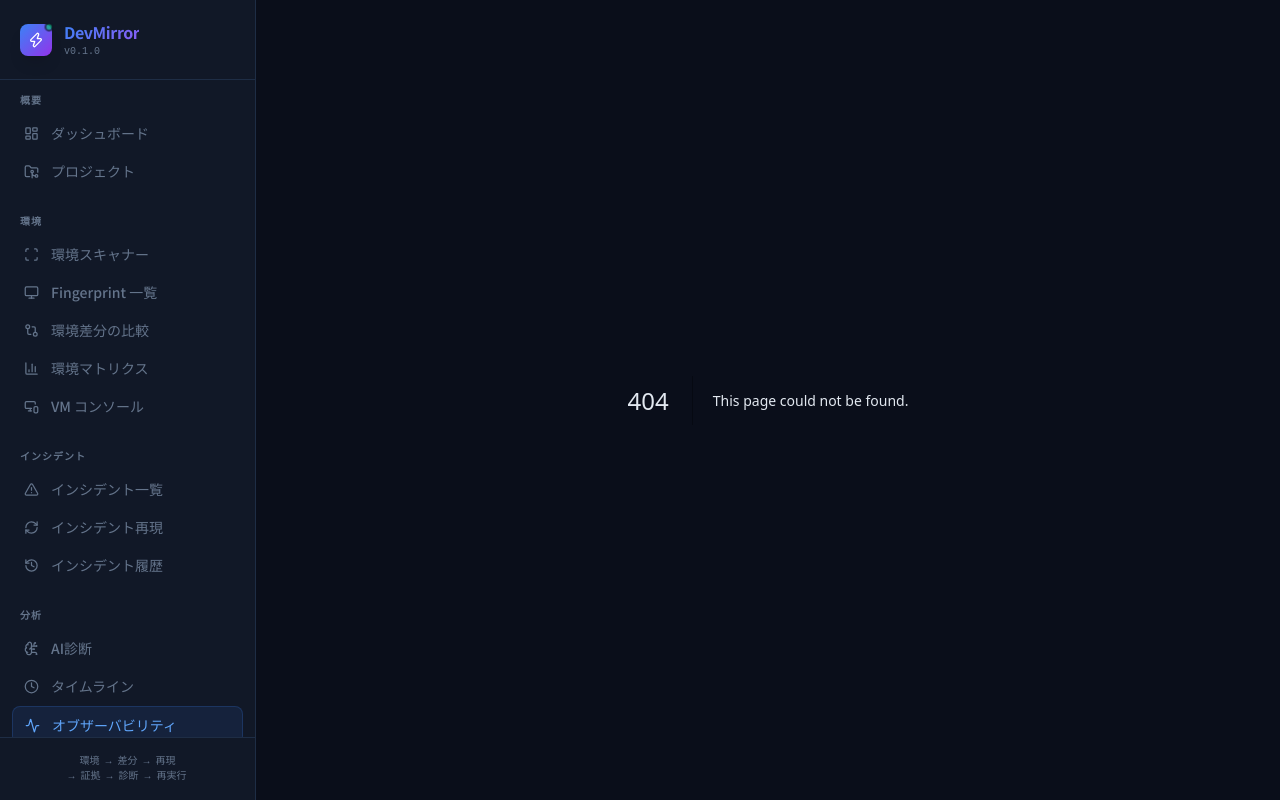
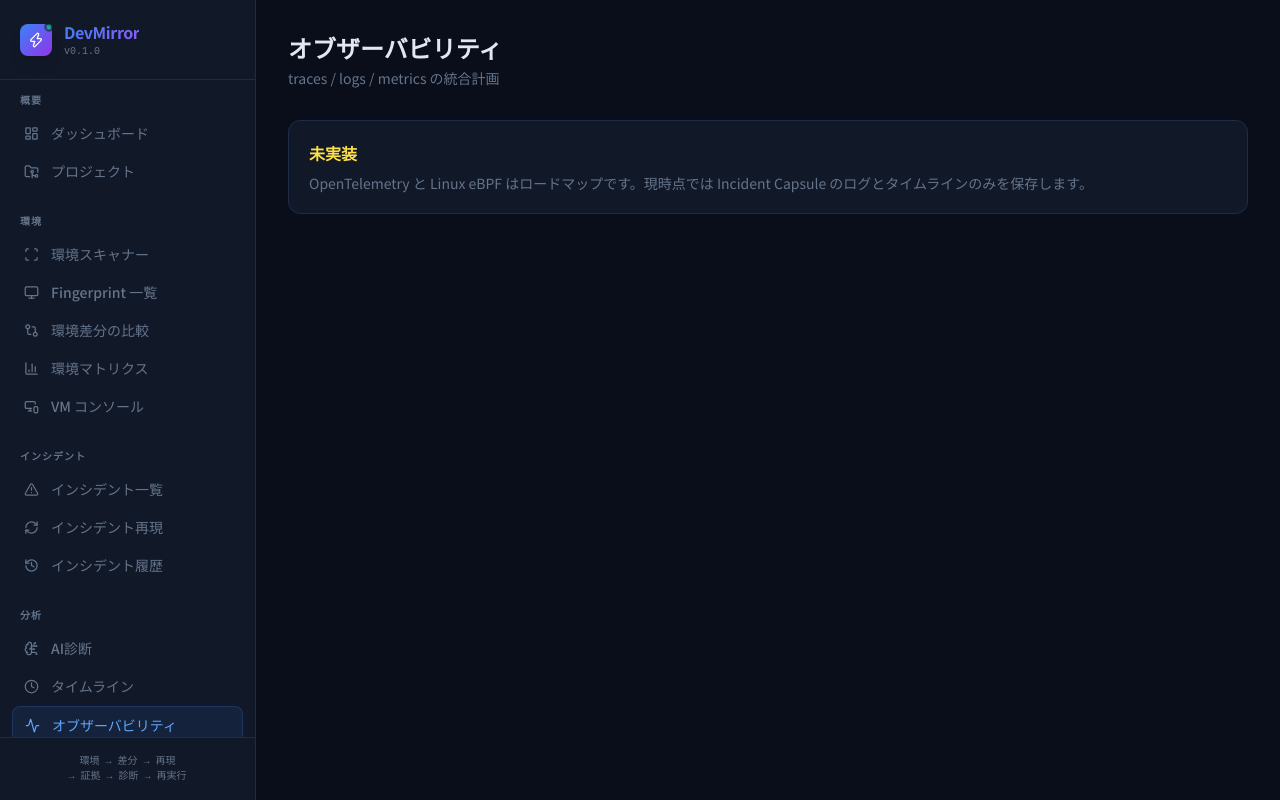
Before and after one commit to tanakaseidy3103/devmirror, a Next.js app in the folder frontend/: page /observability in a window 1280 px wide. Before the commit this address had no page. Built offline with nearby package versions, Linux system fonts and the light colour scheme.

Commit message:
feat: observability page

```diff
--- /dev/null
+++ b/frontend/src/app/observability/page.tsx
@@ -0,0 +1,15 @@
+import { Card, PageHeader } from "@/components/ui";
+
+export default function ObservabilityPage() {
+  return (
+    <div className="p-8">
+      <PageHeader title="オブザーバビリティ" subtitle="traces / logs / metrics の統合計画" />
+      <Card>
+        <p className="text-yellow-300 font-semibold mb-2">未実装</p>
+        <p className="text-sm text-dm-muted">
+          OpenTelemetry と Linux eBPF はロードマップです。現時点では Incident Capsule のログとタイムラインのみを保存します。
+        </p>
+      </Card>
+    </div>
+  );
+}
```
